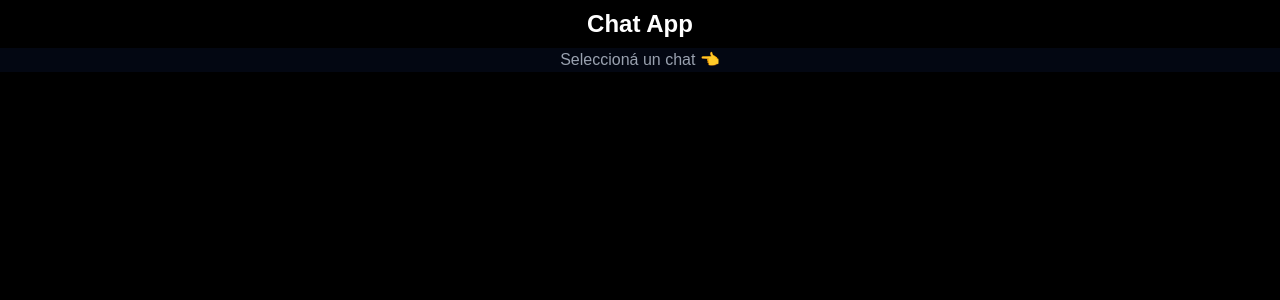
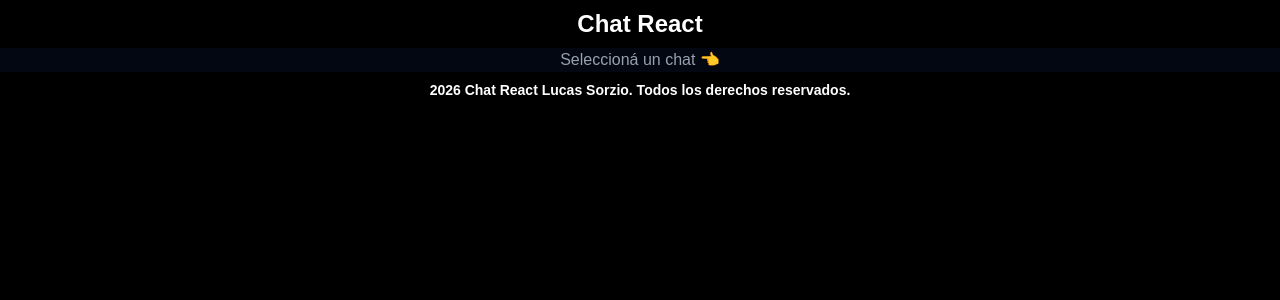
Before and after one commit to spawnew/tpReactUTN, a React (Vite) app in the folder mi-app/: page /detalle/1 in a window 1280 px wide. Shown: the top 300 px of the page. Built offline with nearby package versions, Linux system fonts and the light colour scheme.

Commit message:
s
agregado de footer

```diff
--- a/mi-app/src/App.jsx
+++ b/mi-app/src/App.jsx
@@ -4,6 +4,7 @@ import { Provider } from './context/Context';
 import Detalle from './Componentes/Detalle/Detalle';
 import './App.css'
 import Navbar from './Componentes/Navbar/Navbar';
+import Footer from './Componentes/Footer/Footer';
 
 function App() {
 
@@ -18,7 +19,7 @@ function App() {
           <Route path='/detalle/:id' element={<Detalle />} />
         </Routes>
 
-
+      <Footer />
       </Provider>
       </BrowserRouter>
     </>
--- /dev/null
+++ b/mi-app/src/Componentes/Footer/Footer.jsx
@@ -0,0 +1,13 @@
+import React from 'react'
+
+const Footer = () => {
+  return (
+      <div className='flex flex-col justify-center items-center font-bold text-sm p-2 '>
+          <p>
+             2026 Chat React Lucas Sorzio. Todos los derechos reservados.
+          </p>
+        </div>
+  )
+}
+
+export default Footer
--- a/mi-app/src/Componentes/Navbar/Navbar.jsx
+++ b/mi-app/src/Componentes/Navbar/Navbar.jsx
@@ -2,7 +2,7 @@ import React from 'react'
 
 const Navbar = () => {
   return (
-    <div className='flex flex-col justify-center items-center font-bold text-2xl p-2 '><h1>Chat App</h1></div>
+    <div className='flex flex-col justify-center items-center font-bold text-2xl p-2 '><h1>Chat React</h1></div>
   )
 }
 
```
